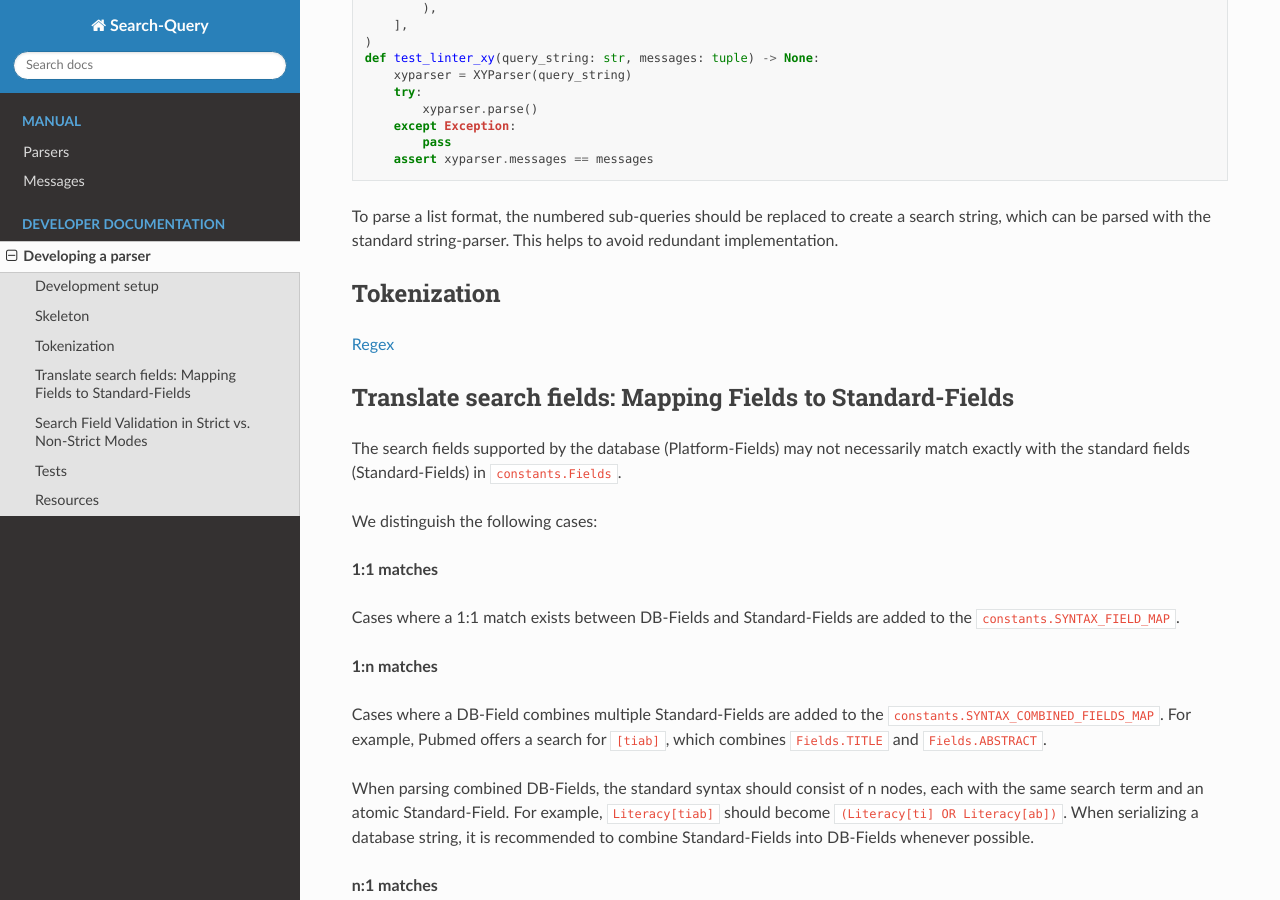
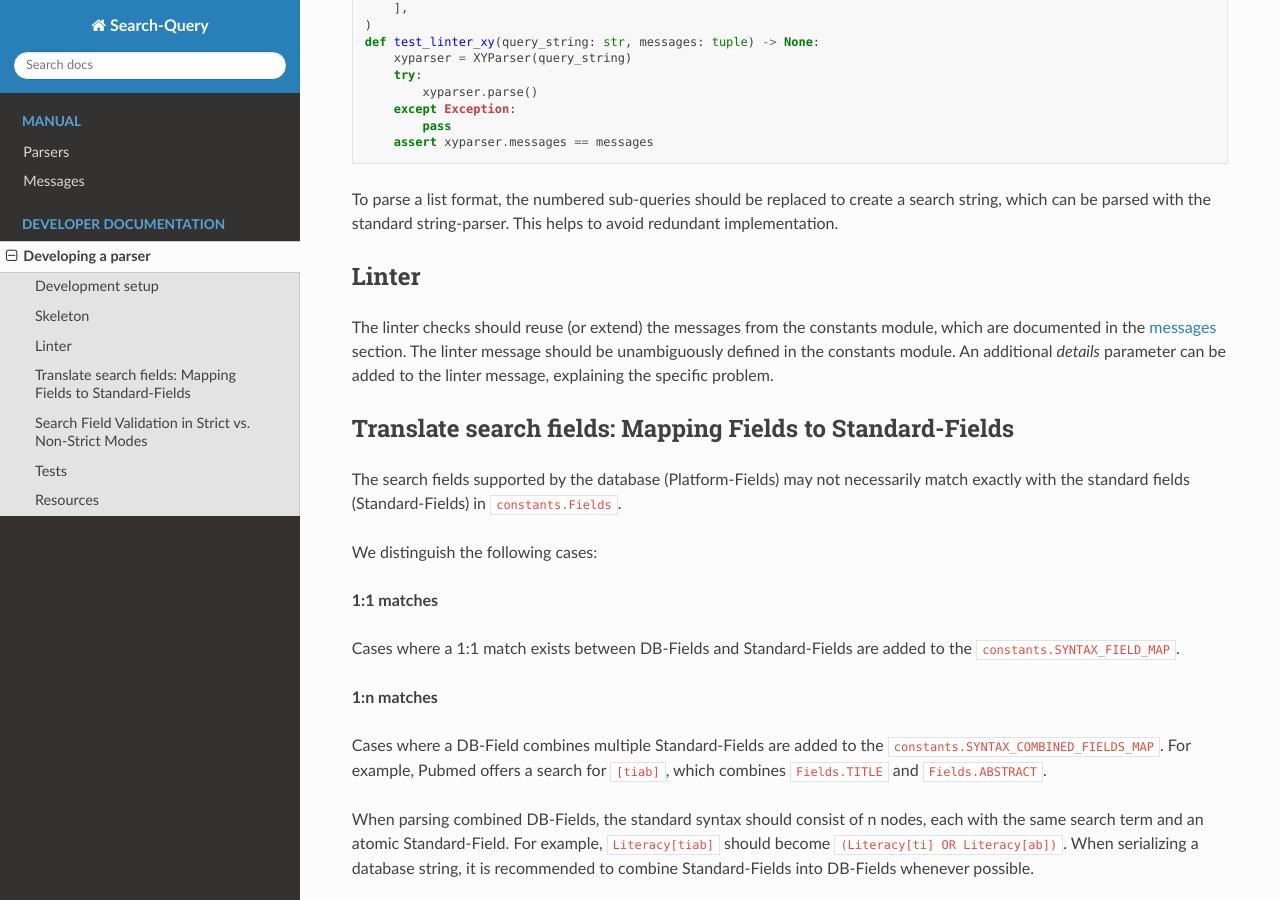
Before and after one commit to CoLRev-Environment/search-query, a Sphinx documentation site: the page built from docs/source/dev_docs/parser.rst, in a window 1280 px wide and 900 px high, scrolled down 4696 px. Built offline with Sphinx 7.4.7 and the Read the Docs theme 3.1.0, drawn with Linux system fonts in a browser that asks for light colours; pages that are not in the unit, such as notebooks, are missing from menus; some of the changed text lies outside the part shown.

Commit message:
update docs

```diff
--- a/docs/source/dev_docs/parser.rst
+++ b/docs/source/dev_docs/parser.rst
@@ -31,10 +31,12 @@ A code skeleton is available for the parser, linter, and tests:
 
 To parse a list format, the numbered sub-queries should be replaced to create a search string, which can be parsed with the standard string-parser. This helps to avoid redundant implementation.
 
-Tokenization
+Linter
 ------------
 
-`Regex <https://regex101.com/>`_
+The linter checks should reuse (or extend) the messages from the constants module, which are documented in the `messages <../messages/errors_index.html>`_ section.
+The linter message should be unambiguously defined in the constants module.
+An additional *details* parameter can be added to the linter message, explaining the specific problem.
 
 Translate search fields: Mapping Fields to Standard-Fields
 ----------------------------------------------------------
--- a/docs/source/dev_docs/parser_skeleton.py
+++ b/docs/source/dev_docs/parser_skeleton.py
@@ -7,7 +7,6 @@ import typing
 
 from search_query.constants import PLATFORM
 from search_query.constants import PLATFORM_FIELD_TRANSLATION_MAP
-from search_query.constants import QueryErrorCode
 from search_query.constants import TokenTypes
 from search_query.parser_base import QueryListParser
 from search_query.parser_base import QueryStringParser
@@ -63,8 +62,8 @@ class XYParser(QueryStringParser):
                 token_type = TokenTypes.LOGIC_OPERATOR
             # ...
             else:
-                self.add_linter_message(QueryErrorCode.TOKENIZING_FAILED, (start, end))
-                continue
+                token_type = TokenTypes.UNKNOWN
+                # linter raises QueryErrorCode.TOKENIZING_FAILED
 
             self.tokens.append((token, token_type, (start, end)))
 
@@ -94,7 +93,7 @@ class XYParser(QueryStringParser):
         """Parse a query string."""
 
         self.tokenize()
-        self.add_artificial_parentheses_for_operator_precedence()
+        self.linter.validate_tokens()
 
         query = self.parse_query_tree(self.tokens)
         self.translate_search_fields(query)
```
